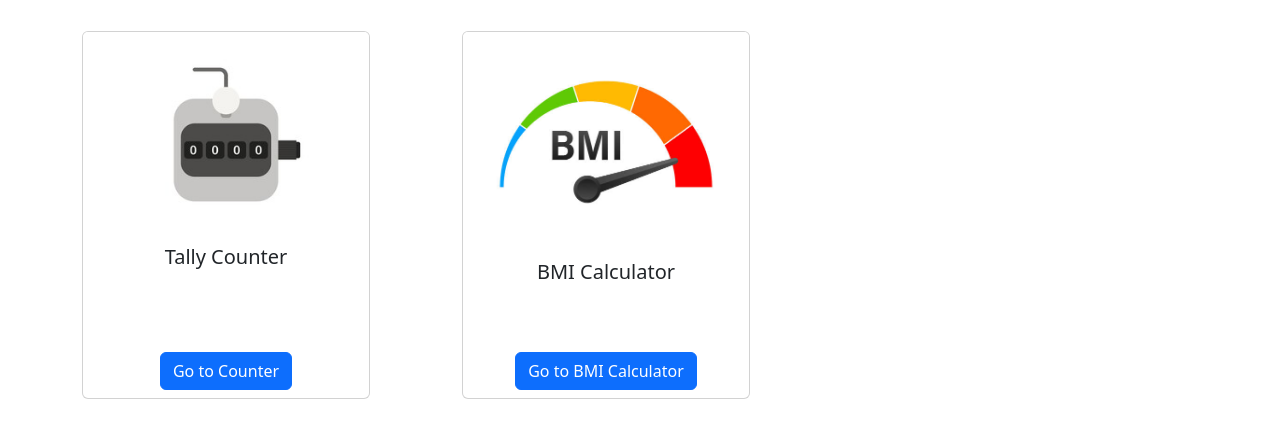
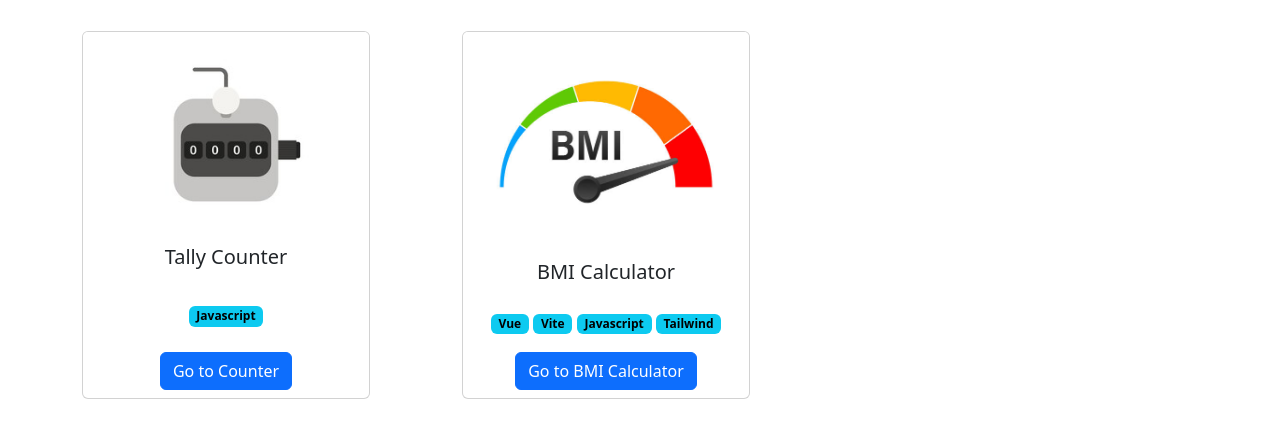
Before and after one commit to iamabhijeet2003/js-projects, a plain HTML site: page index.html in a window 1280 px wide. Shown: the part 89-526 px from the top of the page. Drawn offline with nearby package versions, Linux system fonts and the light colour scheme; files whose address does not match are found by name.

Commit message:
add badges

```diff
--- a/index.html
+++ b/index.html
@@ -47,6 +47,9 @@
                     <img class="card-img-top" src="./assets/tally-counter.jpg" alt="Tally Counter">
                     <div class="card-body project-card-body">
                       <h5 class="card-title">Tally Counter</h5>
+                      <div>
+                        <span class="badge text-bg-info">Javascript</span>
+                      </div>
                       <a href="./counter-app/index.html" class="btn btn-primary">Go to Counter</a>
                     </div>
                 </div>
@@ -57,6 +60,13 @@
                   <img class="card-img-top" src="./assets/bmi-calculator.png" alt="Bmi Calculator">
                   <div class="card-body project-card-body">
                     <h5 class="card-title">BMI Calculator</h5>
+                    <div>
+                        <span class="badge text-bg-info">Vue</span>
+                        <span class="badge text-bg-info">Vite</span>
+                        <span class="badge text-bg-info">Javascript</span>
+                        <span class="badge text-bg-info">Tailwind</span>
+                    </div>
+
                     <a href="https://bmi-calculator-abhi.vercel.app/" class="btn btn-primary" target="_blank">Go to BMI Calculator</a>
                   </div>
               </div>
```
